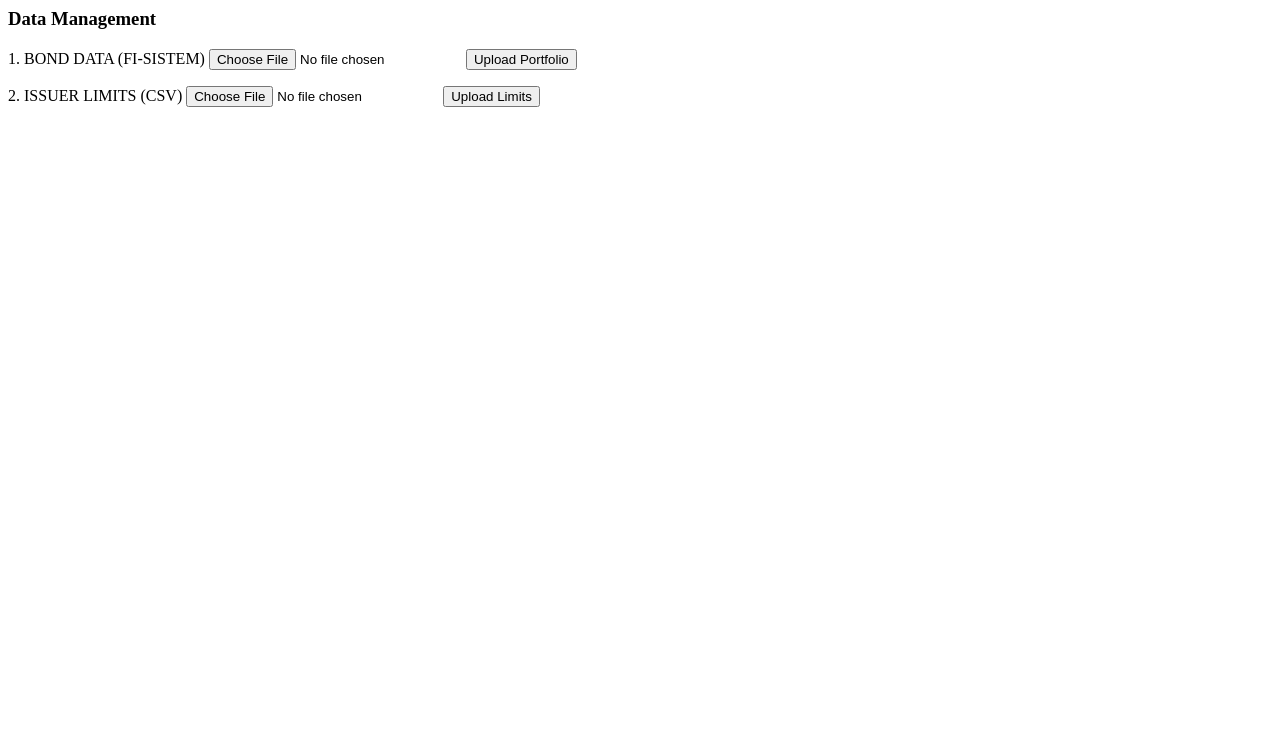
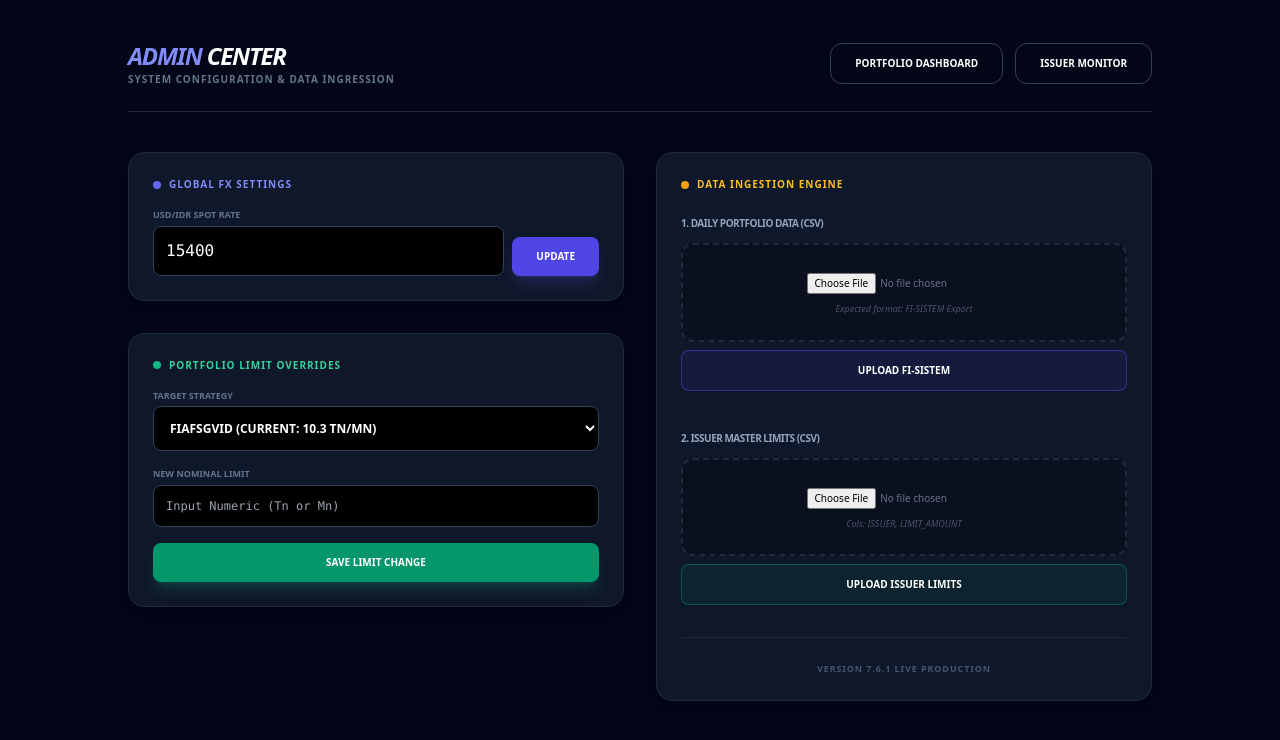
Before and after one commit to dakai2017/Dashboard-project, a Flask app: page /admin in a window 1280 px wide. Shown: the top 740 px of the page. Run offline with Flask 3, Linux system fonts and the light colour scheme; some libraries are stand-ins or nearby versions.

Commit message:
Update admin.html

```diff
--- a/templates/admin.html
+++ b/templates/admin.html
@@ -1,19 +1,96 @@
-<div class="card p-6 bg-[#0f172a] rounded-xl border border-slate-800">
-    <h3 class="text-xs font-black text-slate-500 uppercase mb-4 tracking-widest text-center">Data Management</h3>
+<!DOCTYPE html>
+<html lang="en">
+<head>
+    <meta charset="UTF-8">
+    <title>Risk Admin | Terminal Control</title>
+    <script src="https://cdn.tailwindcss.com"></script>
+</head>
+<body class="bg-[#020617] text-white p-10 font-sans">
+    <div class="max-w-5xl mx-auto">
+        <header class="flex justify-between items-center mb-10 border-b border-slate-800 pb-6">
+            <div>
+                <h1 class="text-2xl font-black text-indigo-400 italic uppercase tracking-tighter">Admin <span class="text-white">Center</span></h1>
+                <p class="text-[10px] text-slate-500 font-bold uppercase tracking-widest">System Configuration & Data Ingression</p>
+            </div>
+            <div class="flex gap-3">
+                <a href="/" class="text-[10px] font-bold border border-slate-700 px-6 py-3 rounded-xl hover:bg-slate-800 transition">PORTFOLIO DASHBOARD</a>
+                <a href="/issuers" class="text-[10px] font-bold border border-slate-700 px-6 py-3 rounded-xl hover:bg-slate-800 transition">ISSUER MONITOR</a>
+            </div>
+        </header>
 
-    <div class="space-y-6">
-        <form action="/upload" method="POST" enctype="multipart/form-data" class="border-b border-slate-800 pb-4">
-            <label class="text-[10px] font-bold text-indigo-400 block mb-2">1. BOND DATA (FI-SISTEM)</label>
-            <input type="hidden" name="target" value="FI-SISTEM.csv">
-            <input type="file" name="file" class="text-xs mb-2">
-            <button class="w-full bg-white text-black py-2 rounded font-black text-[10px] uppercase">Upload Portfolio</button>
-        </form>
+        <div class="grid grid-cols-1 md:grid-cols-2 gap-8">
+            <div class="space-y-8">
+                <div class="bg-[#0f172a] p-6 rounded-2xl border border-slate-800 shadow-xl">
+                    <h3 class="text-[10px] font-black text-indigo-400 uppercase mb-4 tracking-widest flex items-center gap-2">
+                        <span class="w-2 h-2 bg-indigo-500 rounded-full"></span> Global FX Settings
+                    </h3>
+                    <form action="/update-settings" method="POST" class="flex gap-2">
+                        <div class="flex-grow">
+                            <label class="block text-[9px] text-slate-500 mb-1 font-bold uppercase">USD/IDR Spot Rate</label>
+                            <input type="number" name="fx_rate" value="{{ settings.fx_rate }}" step="1" class="w-full bg-black border border-slate-700 p-3 rounded-lg font-mono text-white focus:outline-none focus:border-indigo-500">
+                        </div>
+                        <button class="self-end bg-indigo-600 hover:bg-indigo-500 px-6 py-3 rounded-lg text-[10px] font-black uppercase transition shadow-lg shadow-indigo-500/20">UPDATE</button>
+                    </form>
+                </div>
 
-        <form action="/upload" method="POST" enctype="multipart/form-data">
-            <label class="text-[10px] font-bold text-emerald-400 block mb-2">2. ISSUER LIMITS (CSV)</label>
-            <input type="hidden" name="target" value="ISSUER_LIMITS.csv">
-            <input type="file" name="file" class="text-xs mb-2">
-            <button class="w-full bg-emerald-600 text-white py-2 rounded font-black text-[10px] uppercase">Upload Limits</button>
-        </form>
+                <div class="bg-[#0f172a] p-6 rounded-2xl border border-slate-800 shadow-xl">
+                    <h3 class="text-[10px] font-black text-emerald-400 uppercase mb-4 tracking-widest flex items-center gap-2">
+                        <span class="w-2 h-2 bg-emerald-500 rounded-full"></span> Portfolio Limit Overrides
+                    </h3>
+                    <form action="/update-settings" method="POST" class="space-y-4">
+                        <div>
+                            <label class="block text-[9px] text-slate-500 mb-1 font-bold uppercase">Target Strategy</label>
+                            <select name="port_id" class="w-full bg-black border border-slate-700 p-3 rounded-lg text-xs font-bold text-white uppercase focus:outline-none">
+                                {% for pid, val in settings.limits.items() %}
+                                <option value="{{ pid }}">{{ pid }} (Current: {{ val }} Tn/Mn)</option>
+                                {% endfor %}
+                            </select>
+                        </div>
+                        <div>
+                            <label class="block text-[9px] text-slate-500 mb-1 font-bold uppercase">New Nominal Limit</label>
+                            <input type="number" step="0.1" name="limit_val" placeholder="Input Numeric (Tn or Mn)" class="w-full bg-black border border-slate-700 p-3 rounded-lg text-xs font-mono text-white focus:outline-none">
+                        </div>
+                        <button class="w-full bg-emerald-600 hover:bg-emerald-500 py-3 rounded-lg text-[10px] font-black uppercase transition shadow-lg shadow-emerald-500/20">SAVE LIMIT CHANGE</button>
+                    </form>
+                </div>
+            </div>
+
+            <div class="bg-[#0f172a] p-6 rounded-2xl border border-slate-800 shadow-xl flex flex-col">
+                <h3 class="text-[10px] font-black text-amber-400 uppercase mb-6 tracking-widest flex items-center gap-2">
+                    <span class="w-2 h-2 bg-amber-500 rounded-full"></span> Data Ingestion Engine
+                </h3>
+
+                <div class="space-y-10 flex-grow">
+                    <div class="relative group">
+                        <label class="text-[10px] font-black text-slate-400 block mb-3 uppercase tracking-tighter">1. Daily Portfolio Data (CSV)</label>
+                        <form action="/upload" method="POST" enctype="multipart/form-data" class="space-y-2">
+                            <input type="hidden" name="target" value="FI-SISTEM.csv">
+                            <div class="border-2 border-dashed border-slate-800 group-hover:border-indigo-500/50 rounded-xl p-6 text-center transition bg-black/30">
+                                <input type="file" name="file" class="text-[10px] text-slate-500 cursor-pointer">
+                                <p class="text-[9px] text-slate-600 mt-2 italic font-medium">Expected format: FI-SISTEM Export</p>
+                            </div>
+                            <button class="w-full bg-indigo-600/10 hover:bg-indigo-600 border border-indigo-600/50 py-3 rounded-lg text-[10px] font-black uppercase transition">Upload FI-SISTEM</button>
+                        </form>
+                    </div>
+
+                    <div class="relative group">
+                        <label class="text-[10px] font-black text-slate-400 block mb-3 uppercase tracking-tighter">2. Issuer Master Limits (CSV)</label>
+                        <form action="/upload" method="POST" enctype="multipart/form-data" class="space-y-2">
+                            <input type="hidden" name="target" value="ISSUER_LIMITS.csv">
+                            <div class="border-2 border-dashed border-slate-800 group-hover:border-emerald-500/50 rounded-xl p-6 text-center transition bg-black/30">
+                                <input type="file" name="file" class="text-[10px] text-slate-500 cursor-pointer">
+                                <p class="text-[9px] text-slate-600 mt-2 italic font-medium">Cols: ISSUER, LIMIT_AMOUNT</p>
+                            </div>
+                            <button class="w-full bg-emerald-600/10 hover:bg-emerald-600 border border-emerald-600/50 py-3 rounded-lg text-[10px] font-black uppercase transition">Upload Issuer Limits</button>
+                        </form>
+                    </div>
+                </div>
+
+                <div class="mt-8 pt-6 border-t border-slate-800 text-center">
+                    <p class="text-[9px] text-slate-600 font-bold uppercase tracking-widest">Version 7.6.1 Live Production</p>
+                </div>
+            </div>
+        </div>
     </div>
-</div>
+</body>
+</html>
```
